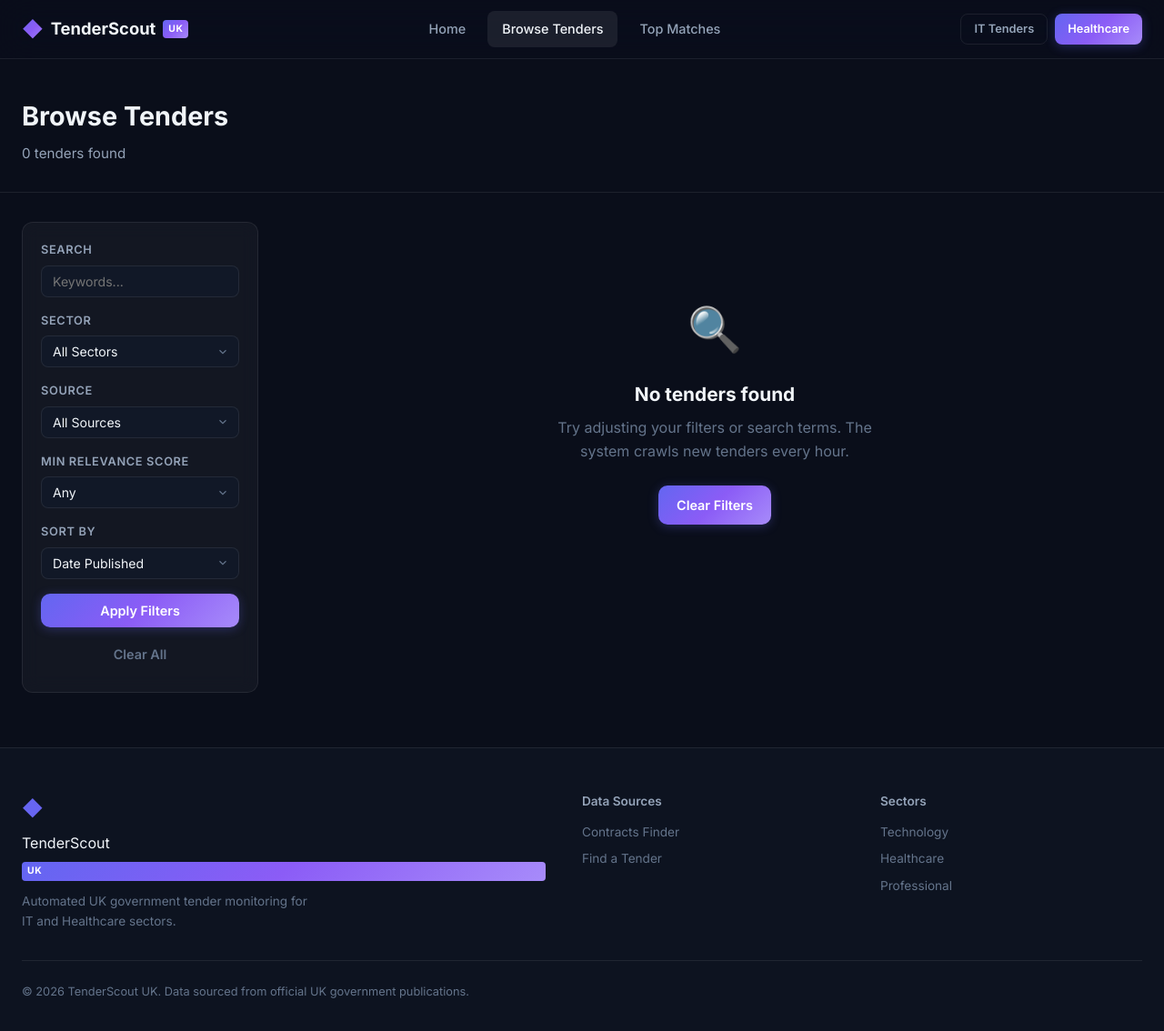
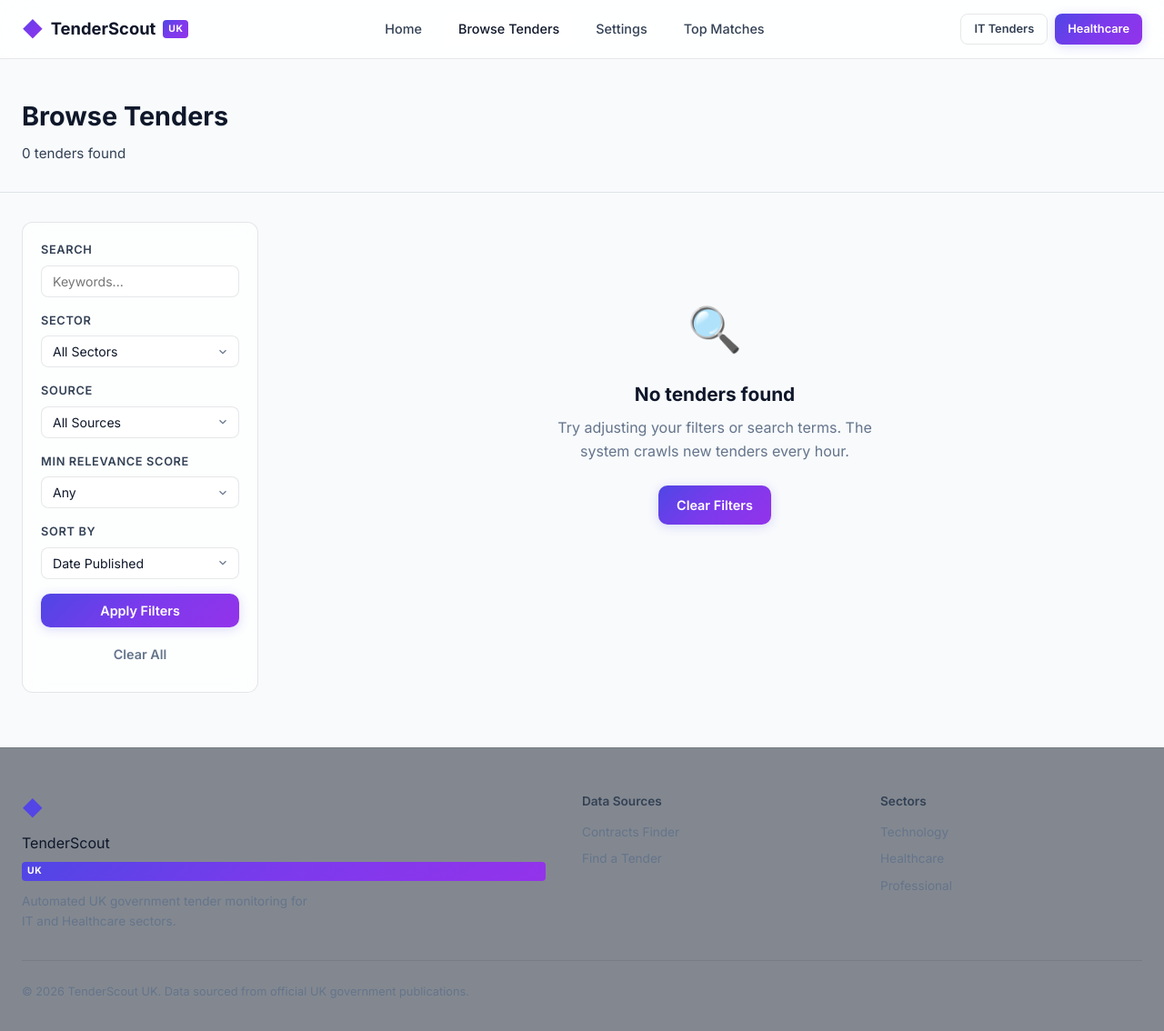
Before and after one commit to lazarev17/tenderscout-uk, a FastAPI app: a page that uses app/templates/base.html in a window 1280 px wide. Shown: the whole page at 91% size. Run offline with FastAPI, Linux system fonts and the light colour scheme; data that the repository does not hold is empty; parts of the project's set-up code (start-up, migrations or seed data) failed here and were passed over.

Commit message:
feat: Light theme, Settings UI with database persistence, and NHS Software filter

```diff
--- a/app/database.py
+++ b/app/database.py
@@ -129,16 +129,22 @@
     source: Optional[str] = None,
     min_score: Optional[int] = None,
     status: Optional[str] = None,
+    nhs_software: bool = False,
     sort_by: str = "published_at",
     sort_order: str = "DESC",
     page: int = 1,
     per_page: int = 20,
 ) -> tuple[list[dict], int]:
-    """Get tenders with filtering and pagination."""
-    db = await get_db()
-    try:
+    """Get matching tenders with pagination and total count."""
+    async with aiosqlite.connect(DB_PATH) as db:
+        db.row_factory = aiosqlite.Row
+
         conditions = []
         params = []
+
+        if nhs_software:
+            conditions.append("(buyer LIKE ? OR title LIKE ?) AND category = 'Technology'")
+            params.extend(['%NHS%', '%NHS%'])
 
         if search:
             conditions.append("(title LIKE ? OR description LIKE ? OR buyer LIKE ?)")
@@ -187,8 +193,6 @@
         tenders = [dict(row) for row in rows]
 
         return tenders, total
-    finally:
-        await db.close()
 
 
 async def get_tender_by_id(tender_id: int) -> Optional[dict]:
--- a/app/main.py
+++ b/app/main.py
@@ -9,13 +9,13 @@
 
 load_dotenv(os.path.join(os.path.dirname(os.path.dirname(__file__)), ".env"))
 
-from fastapi import FastAPI, Request, Query
-from fastapi.responses import HTMLResponse, JSONResponse
+from fastapi import FastAPI, Request, Query, Form
+from fastapi.responses import HTMLResponse, JSONResponse, RedirectResponse
 from fastapi.staticfiles import StaticFiles
 from fastapi.templating import Jinja2Templates
 from apscheduler.schedulers.asyncio import AsyncIOScheduler
 
-from app.database import init_db, get_tenders, get_tender_by_id, get_stats, get_unnotified_tenders, mark_as_notified
+from app.database import init_db, get_tenders, get_tender_by_id, get_stats, get_unnotified_tenders, mark_as_notified, get_setting, set_setting
 from app.crawler import run_all_crawlers
 from app.notifications import send_batch_notifications, format_budget
 
@@ -130,6 +130,7 @@
     source: Optional[str] = Query(None),
     min_score: Optional[int] = Query(None),
     status: Optional[str] = Query(None),
+    nhs_software: bool = Query(False),
     sort: str = Query("published_at"),
     order: str = Query("DESC"),
     page: int = Query(1, ge=1),
@@ -141,6 +142,7 @@
         source=source,
         min_score=min_score,
         status=status,
+        nhs_software=nhs_software,
         sort_by=sort,
         sort_order=order,
         page=page,
@@ -165,6 +167,7 @@
         "source": source or "",
         "min_score": min_score,
         "status": status or "",
+        "nhs_software": nhs_software,
         "sort": sort,
         "order": order,
         "categories": categories,
@@ -184,6 +187,34 @@
         "request": request,
         "tender": tender,
     })
+
+
+@app.get("/settings", response_class=HTMLResponse)
+async def settings_page(request: Request):
+    """Settings page to configure Telegram Bot and Chat ID."""
+    bot_token = await get_setting("TELEGRAM_BOT_TOKEN")
+    chat_id = await get_setting("TELEGRAM_CHAT_ID")
+
+    return templates.TemplateResponse("settings.html", {
+        "request": request,
+        "bot_token": bot_token or "",
+        "chat_id": chat_id or "",
+    })
+
+@app.post("/settings", response_class=RedirectResponse)
+async def update_settings(
+    request: Request,
+    bot_token: str = Form(""),
+    chat_id: str = Form("")
+):
+    """Update settings."""
+    if bot_token:
+        await set_setting("TELEGRAM_BOT_TOKEN", bot_token)
+    if chat_id:
+        await set_setting("TELEGRAM_CHAT_ID", chat_id)
+
+    # Redirect back to settings page
+    return RedirectResponse(url="/settings", status_code=303)
 
 
 # ─── API Routes ────────────────────────────────────────────────
--- a/app/static/style.css
+++ b/app/static/style.css
@@ -4,23 +4,23 @@
 
 /* ─── CSS Variables ─────────────────────────────────────── */
 :root {
-    --bg-primary: #0a0e1a;
-    --bg-secondary: #111827;
-    --bg-card: rgba(17, 24, 39, 0.7);
-    --bg-card-hover: rgba(30, 41, 59, 0.8);
-    --bg-glass: rgba(255, 255, 255, 0.04);
-    --bg-glass-hover: rgba(255, 255, 255, 0.08);
-    --border: rgba(255, 255, 255, 0.08);
-    --border-hover: rgba(255, 255, 255, 0.15);
+    --bg-primary: #f8fafc;
+    --bg-secondary: #ffffff;
+    --bg-card: rgba(255, 255, 255, 0.9);
+    --bg-card-hover: rgba(248, 250, 252, 0.95);
+    --bg-glass: rgba(255, 255, 255, 0.7);
+    --bg-glass-hover: rgba(255, 255, 255, 0.95);
+    --border: rgba(15, 23, 42, 0.1);
+    --border-hover: rgba(15, 23, 42, 0.2);
 
-    --text-primary: #f1f5f9;
-    --text-secondary: #94a3b8;
+    --text-primary: #0f172a;
+    --text-secondary: #334155;
     --text-muted: #64748b;
 
-    --accent: #6366f1;
-    --accent-hover: #818cf8;
-    --accent-glow: rgba(99, 102, 241, 0.3);
-    --accent-gradient: linear-gradient(135deg, #6366f1 0%, #8b5cf6 50%, #a78bfa 100%);
+    --accent: #4f46e5;
+    --accent-hover: #4338ca;
+    --accent-glow: rgba(79, 70, 229, 0.2);
+    --accent-gradient: linear-gradient(135deg, #4f46e5 0%, #7c3aed 50%, #9333ea 100%);
 
     --green: #10b981;
     --green-bg: rgba(16, 185, 129, 0.12);
@@ -82,7 +82,7 @@
     position: sticky;
     top: 0;
     z-index: 100;
-    background: rgba(10, 14, 26, 0.85);
+    background: rgba(255, 255, 255, 0.85);
     backdrop-filter: blur(20px) saturate(180%);
     border-bottom: 1px solid var(--border);
     padding: 0 0;
--- a/app/templates/base.html
+++ b/app/templates/base.html
@@ -21,6 +21,7 @@
             <div class="nav-links">
                 <a href="/" class="nav-link {% block nav_home %}{% endblock %}">Home</a>
                 <a href="/tenders" class="nav-link {% block nav_tenders %}{% endblock %}">Browse Tenders</a>
+                <a href="/settings" class="nav-link {% block nav_settings %}{% endblock %}">Settings</a>
                 <a href="/tenders?min_score=6&sort=relevance_score" class="nav-link {% block nav_top %}{% endblock %}">Top Matches</a>
             </div>
             <div class="nav-actions">
```
Also changed, not shown: app/templates/index.html (+7 -7 lines), app/templates/settings.html (added, +35 -0 lines), 1 other file.
